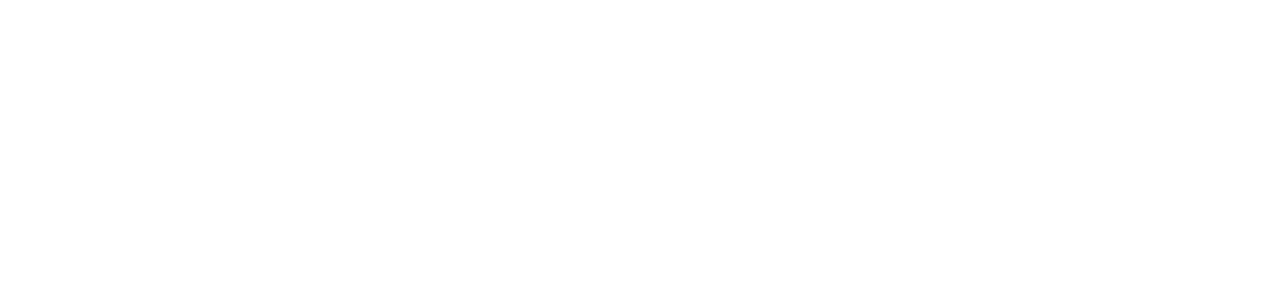
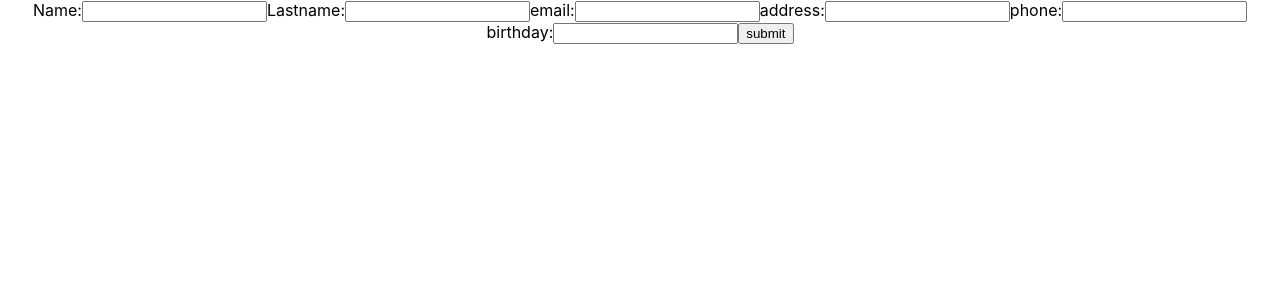
Before and after one commit to gerantonyk/addressbook_front, a React (Create React App) app: page /contact/1/newcontact in a window 1280 px wide. Shown: the top 300 px of the page. Built offline with nearby package versions, Linux system fonts and the light colour scheme; no server answers.

Commit message:
added functionalities

```diff
--- a/src/App.js
+++ b/src/App.js
@@ -4,12 +4,14 @@ import { ApolloClient, InMemoryCache, ApolloProvider, HttpLink, from } from "@ap
 import {onError} from '@apollo/client/link/error'
 import Landing from './Components/Landing';
 import Contacts from './Components/Contacts';
+import ContactForm from './Components/ContactForm';
 
-const errorLink = onError(({ graphqlErrors, networkError }) => {
-  if (graphqlErrors) {
-    graphqlErrors.map(({ message, location, path }) => {
-      alert(`Graphql error ${message}`);
-    });
+const errorLink = onError(({ graphQLErrors, networkError }) => {
+  if (graphQLErrors) {
+    console.log('graphQLErrors', graphQLErrors);
+  }
+  if (networkError) {
+    console.log('networkError', networkError);
   }
 });
 
@@ -41,6 +43,18 @@ function App() {
           render={({ match }) => (
             <Contacts userId={match.params.userId} />
           )}/>
+        <Route
+          exact
+          path="/contact/:userId/newcontact"
+          render={({ match }) => (
+            <ContactForm  userId={match.params.userId} />
+          )}/>
+        <Route
+          exact
+          path="/contact/:userId/:contactId"
+          render={({ match }) => (
+            <ContactForm contactId={match.params.contactId} userId={match.params.userId} />
+          )}/>
         </Switch>
       </div>
     </ApolloProvider>
--- /dev/null
+++ b/src/Components/ContactForm.jsx
@@ -0,0 +1,76 @@
+import React, { useEffect, useState } from "react"
+import { useQuery,useMutation} from "@apollo/client";
+import {GET_CONTACT } from "../Graphql/Queries";
+import {UPDATE_CONTACT } from "../Graphql/Mutations";
+import { useHistory } from "react-router";
+
+export default function ContactForm({contactId,userId}) {
+
+  const [contact, setContact] = useState({
+    name:'',
+    lastname:'',
+    address: '',
+    phone:   '',
+    birthday:'',
+    email: ''
+  });
+  const {push} = useHistory()
+  const {loading, data } = useQuery(GET_CONTACT,{ variables:{id:parseInt(contactId)}});
+  const [updateContact, { error }] = useMutation(UPDATE_CONTACT);
+  useEffect((contact) => {
+    if (data && data.contact) {
+      const obj={}
+      for (const property in data.contact) {
+        if (data.contact[property]!==null) {
+          obj[property] = data.contact[property]
+        }
+      }
+      console.log('Obje',obj)
+      setContact({...contact,...obj});
+      console.log(data.contact)
+      console.log('contacts',contact)
+    }
+  }, [data]);
+
+  function handleChange(e) {
+    setContact({...contact,[e.target.name]:e.target.value})
+  }
+
+  function onSubmit(e) {
+    e.preventDefault()
+    updateContact({variables: {id: parseInt(contactId),data:{
+      name:contact.name,
+      lastname:contact.lastname,
+      address: contact.address,
+      phone:   contact.phone,
+      birthday:contact.birthday
+    }}})
+    push('/contacts'+userId)
+
+
+  }
+
+  if (loading) return 'Submitting...';
+  if (error) return `Submission error! ${error.message}`;
+  console.log('contac2',contact)
+  return (
+    <div>
+      <form onSubmit={onSubmit}>
+        <label name= 'name' htmlFor='name'>Name:</label>
+        <input  onChange={handleChange} value={contact.name} id='name' type = 'text' placeholder = '' name='name'></input>
+        <label name= 'lastname' htmlFor='lastname'>Lastname:</label>
+        <input  onChange={handleChange} value={contact.lastname} id='lastname' type = 'text' placeholder = '' name='lastname'></input>
+        <label name= 'email' htmlFor='email'>email:</label>
+        <input  onChange={handleChange} value={contact.email} id='email' type = 'text' placeholder = '' name='email'></input>
+        <label name= 'address' htmlFor='address'>address:</label>
+        <input  onChange={handleChange} value={contact.address} id='address' type = 'text' placeholder = '' name='address'></input>
+        <label name= 'phone' htmlFor='phone'>phone:</label>
+        <input  onChange={handleChange} value={contact.phone} id='phone' type = 'text' placeholder = '' name='phone'></input>
+        <label name= 'birthday' htmlFor='birthday'>birthday:</label>
+        <input  onChange={handleChange} value={contact.birthday} id='birthday' type = 'text' placeholder = '' name='birthday'></input>
+        <input type='submit' value='submit'></input>
+      </form>
+    </div>
+
+  )
+}
--- a/src/Components/Contacts.jsx
+++ b/src/Components/Contacts.jsx
@@ -2,22 +2,70 @@ import React, { useEffect, useState } from "react"
 import {Link} from 'react-router-dom'
 import { useQuery} from "@apollo/client";
 import { GET_CONTACTS } from "../Graphql/Queries";
+import { useMutation } from "@apollo/client";
+import { DELETE_CONTACT } from "../Graphql/Mutations";
+
 
 export default function Contacts({userId}) {
   const [contacts, setContacts] = useState([]);
-  const {loading, data } = useQuery(GET_CONTACTS,{ variables:{id:parseInt(userId)}});
+  const {loading, data,refetch } = useQuery(GET_CONTACTS,{ variables:{id:parseInt(userId)}});
+  const [deleteContact, { error }] = useMutation(DELETE_CONTACT,{
+    refetchQueries: [
+      GET_CONTACTS
+    ],
+  });
+
 
   useEffect(() => {
+    console.log(data)
     if (data) {
-      console.log(data.user.contacts)
-      setContacts(data.user.contacts);
+      if (data.user){setContacts(data.user.contacts)};
     }
   }, [data]);
 
+function deleteContactWrapper(contactId) {
+  deleteContact({variables: {id: parseInt(contactId)}})
+  refetch()
+}
+if (loading) return 'Submitting...';
+if (error) return `Submission error! ${error.message}`;
 
 return (
   <div>
-    <h1>Bienvenido</h1>
-    {userId}
+    <div>
+      <h1>Bienvenido</h1>
+      {userId}
+    </div>
+    <div align="center">
+      <table>
+        <thead align="left">
+          <tr>
+            <th>name</th>
+            <th>lastname</th>
+            <th>phone</th>
+            <th>email</th>
+            <th></th>
+            <th></th>
+            <th></th>
+          </tr>
+        </thead>
+        <tbody>
+          {contacts.map(c => {
+            return (
+              <tr key={c.id}>
+                <td>{c.name}</td>
+                <td>{c.lastname}</td>
+                <td>{c.phone}</td>
+                <td>{c.email}</td>
+                <td><button value={c.id} onClick={(e) => {deleteContactWrapper(e.target.value)}}>eliminar</button></td>
+                <td><Link to={'/contact/'+userId+'/'+c.id}><button value={c.id}>modificar</button></Link></td>
+                <td><button value={c.id}>ver</button></td>
+              </tr>
+            );
+          })}
+          <tr></tr>
+        </tbody>
+      </table>
+    </div>
   </div>
 )};
--- a/src/Components/Landing.jsx
+++ b/src/Components/Landing.jsx
@@ -7,21 +7,24 @@ import { GET_USERS } from "../Graphql/Queries";
 
 export default function Landing() {
   const [user, setUser] = useState('');
-  const {loading, data } = useQuery(GET_USERS);
+  const {loading, data,error } = useQuery(GET_USERS);
   const [users, setUsers] = useState([]);
   useEffect(() => {
     if (data) {
       setUsers(data.users);
+      setUser(data.users[0])
     }
   }, [data]);
   function onChange(user) {
     setUser(user)
   }
+  if (loading) return 'Submitting...';
+  if (error) return `Submission error! ${error.message}`;
 
   return (
 
     <div className= 'vacio'>
-    {!loading?<>
+
     <br></br>
     <br></br>
       <h1>Select an user</h1>
@@ -35,7 +38,7 @@ export default function Landing() {
       {user?<Link to={'/contacts/'+user}>
         <button type="button">¡Ingresar!</button>
       </Link>:<></>}
-      </>:<h1>Cargando</h1>}
+
     </div>
 
     )
--- a/src/Graphql/Mutations.jsx
+++ b/src/Graphql/Mutations.jsx
@@ -0,0 +1,25 @@
+import { gql } from "@apollo/client";
+
+export const DELETE_CONTACT= gql`
+mutation DeleteContact($id: Int!) {
+  deleteContact(id: $id) {
+    name
+  }
+}
+`;
+
+// export const MODIFY_CONTACT= gql`
+// mutation updateContact($id: Int!,$data:{}) {
+//   updateContact($id: $id,data:$data) {
+//     name
+//   }
+// }
+// `;
+
+export const UPDATE_CONTACT= gql`
+mutation updateContact($id: Int!,$data:ContactCreateInput!)  {
+  updateContact(id: $id, data:$data) {
+    name
+  }
+}
+`;
--- a/src/Graphql/Queries.js
+++ b/src/Graphql/Queries.js
@@ -10,22 +10,6 @@ export const GET_USERS = gql`
   }
 `;
 
-// export const GET_CONTACTS = gql`
-// query {
-//   user(id:3) {
-//     contacts {
-//       id,
-//       name,
-//       lastname,
-//       address,
-//       phone,
-//       birthday
-//     }
-//   }
-// }
-// `;
-
-
 export const GET_CONTACTS = gql`
 query user($id: Int) {
   user(id: $id) {
@@ -33,6 +17,7 @@ query user($id: Int) {
       id,
       name,
       lastname,
+      email,
       address,
       phone,
       birthday
@@ -40,3 +25,18 @@ query user($id: Int) {
   }
 }
 `;
+
+export const GET_CONTACT = gql`
+query contact($id:Int!) {
+  contact(id:$id) {
+    id,
+    name,
+    lastname,
+    address,
+    email,
+    phone,
+    birthday,
+    address
+  }
+}
+`;
```
